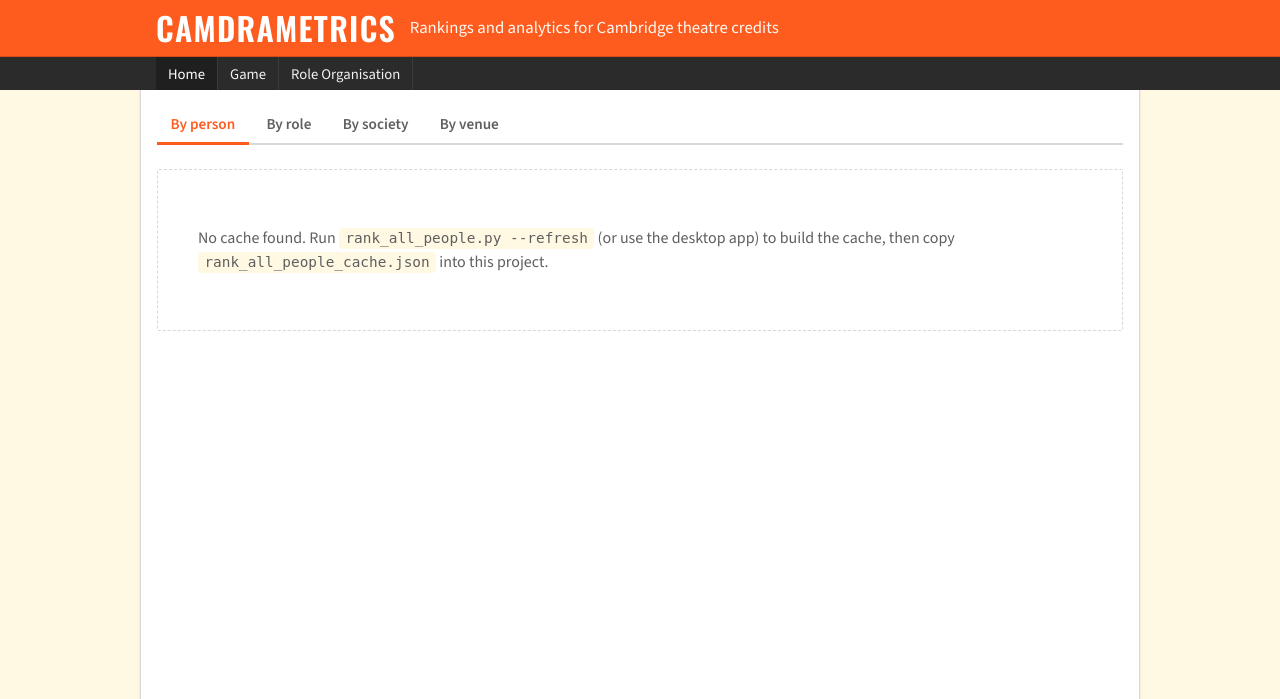
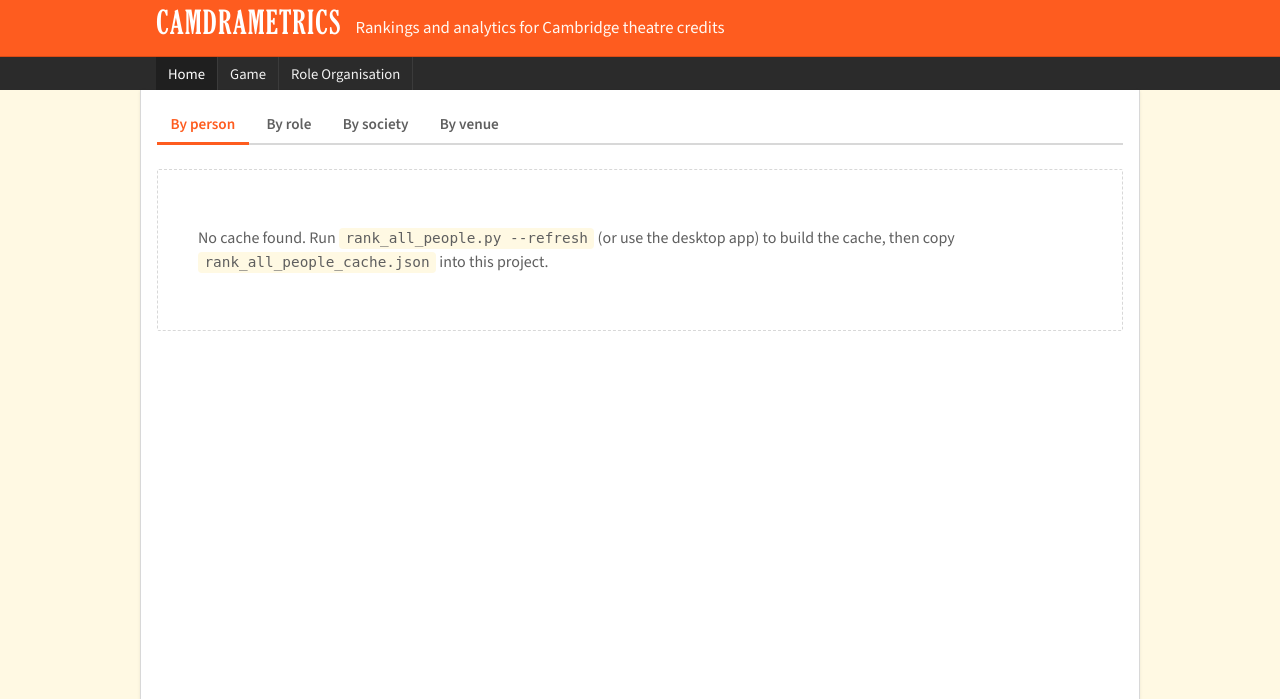
Before and after one commit to cheeseechops/CamdramAPI, a Flask app: page / in a window 1280 px wide. Shown: the top 699 px of the page. Run offline with Flask 3, Linux system fonts and the light colour scheme; some libraries are stand-ins or nearby versions.

Commit message:
Use Soul Of Vodka font for Camdrametrics logo

```diff
--- a/static/css/style.css
+++ b/static/css/style.css
@@ -1,4 +1,12 @@
 /* Camdram Rankings — theatre playbill feel, warm and readable */
+
+@font-face {
+  font-family: "Soul Of Vodka";
+  src: url("/static/fonts/the%20soul%20of%20vodka.ttf") format("truetype");
+  font-style: normal;
+  font-weight: 400;
+  font-display: swap;
+}
 
 :root {
   --bg: #fff9e3;
@@ -114,9 +122,9 @@ body {
 }
 
 .site-title {
-  font-family: var(--font-serif);
+  font-family: "Soul Of Vodka", var(--font-serif);
   font-size: 2rem;
-  font-weight: 600;
+  font-weight: 400;
   margin: 0;
   letter-spacing: 0.04em;
   line-height: 1;
```
Also changed, not shown: static/fonts/the soul of vodka.ttf (added).
